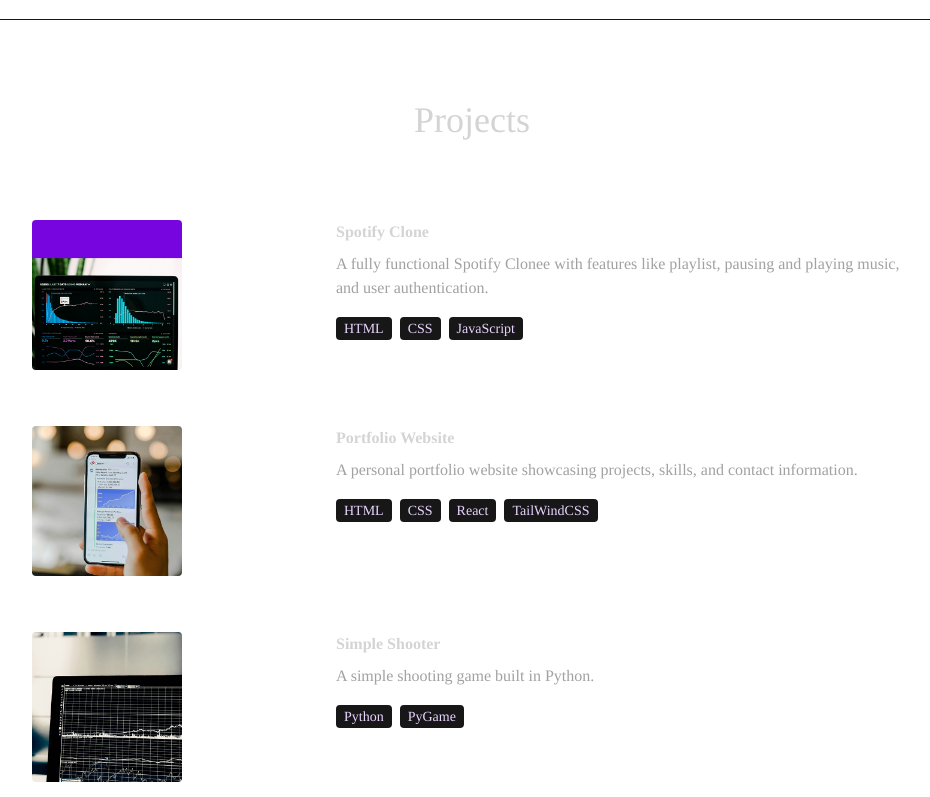
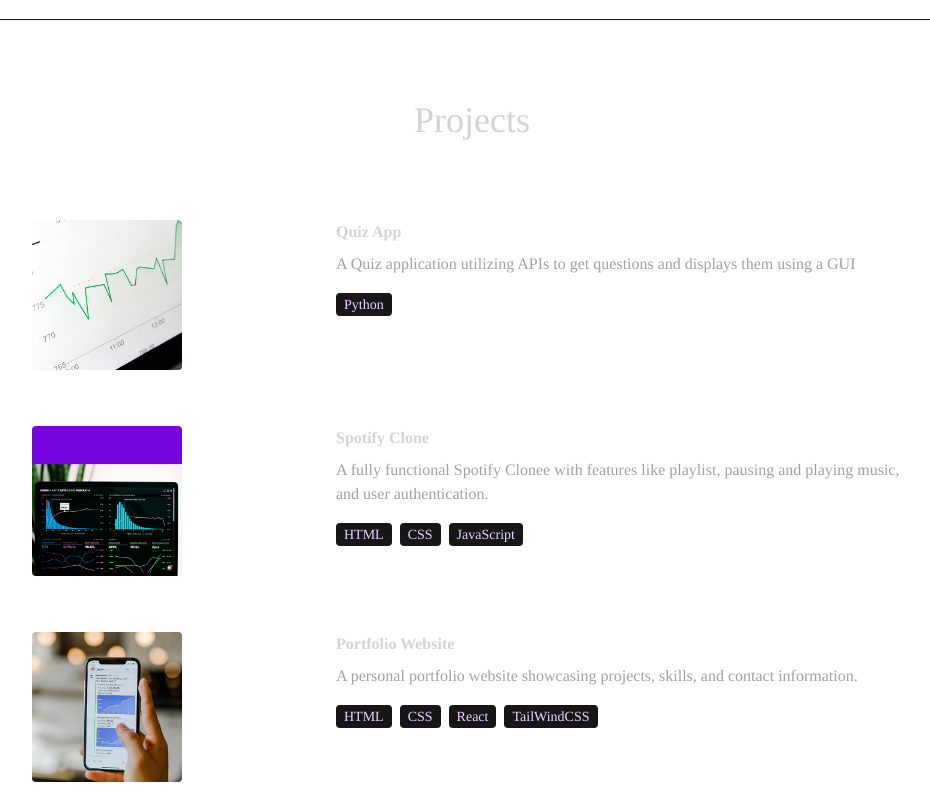
Before and after one commit to dartist1/react-portfolio-devon, a React (Vite) app: page / in a window 1280 px wide. Shown: the part 2484-3281 px from the top of the page, without its empty margins (168-1098 px from the left). Built offline with nearby package versions, Linux system fonts and the light colour scheme.

Commit message:
Adding new project

```diff
--- a/src/constants/index.js
+++ b/src/constants/index.js
@@ -1,6 +1,7 @@
 import project1 from "../assets/projects/project-1.jpg";
 import project2 from "../assets/projects/project-2.jpg";
 import project3 from "../assets/projects/project-3.jpg";
+import project4 from "../assets/projects/project-4.jpg";
 
 export const HERO_CONTENT = `Results-driven and detail-oriented Frontend Software Engineer with 5+ years of experience specializing in JavaScript, React, and scalable web applications. Proven expertise in delivering high-performance, customer-facing applications and collaborating with cross-functional teams in agile environments. Passionate about optimizing web performance and delivering seamless user experiences.`;
 
@@ -32,6 +33,14 @@
 
 export const PROJECTS = [
   {
+    title: "Quiz App",
+    image: project4,
+    link: "https://github.com/dartist1/Quiz-App",
+    description:
+      "A Quiz application utilizing APIs to get questions and displays them using a GUI",
+    technologies: ["Python"],
+  },
+  {
     title: "Spotify Clone",
     image: project1,
     link: "https://github.com/dartist1/Stopify",
```
